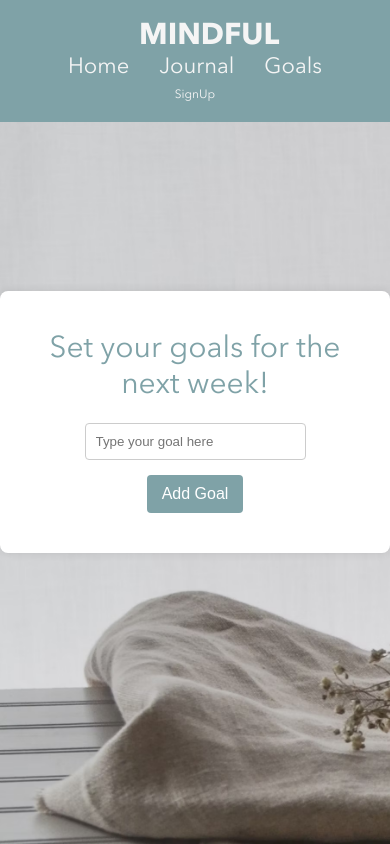
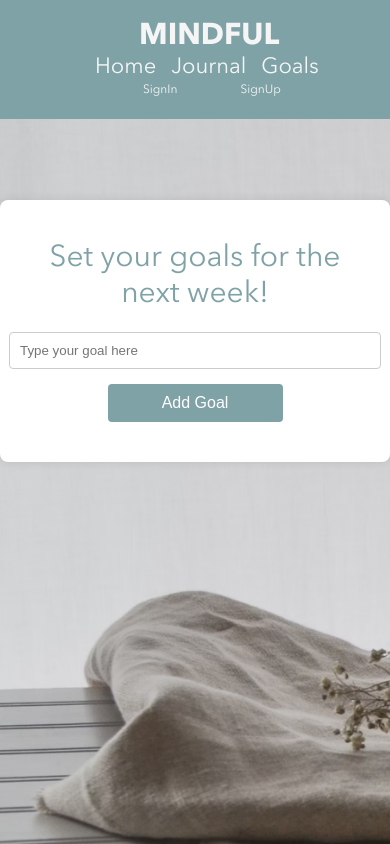
Before and after one commit to Afnanyb/Mindful-moments-journal, a React (Vite) app in the folder client/: page /goals in a window 390 px wide. Built offline with nearby package versions, Linux system fonts and the light colour scheme; a web font is replaced by a local one.

Commit message:
update edit end point,responsivenes

```diff
--- a/client/package.json
+++ b/client/package.json
@@ -11,6 +11,10 @@
   },
   "dependencies": {
     "axios": "^1.6.5",
+    "jsonwebtoken": "^9.0.2",
+    "passport": "^0.7.0",
+    "passport-jwt": "^4.0.1",
+    "passport-local": "^1.0.0",
     "react": "^18.2.0",
     "react-dom": "^18.2.0",
     "react-router-dom": "^6.21.1",
--- a/client/src/App.jsx
+++ b/client/src/App.jsx
@@ -7,16 +7,40 @@ import SignUp from "./Component/SignUp/SignUp";
 
 function App() {
   return (
+    <>
       <Router>
         <nav>
-        <a className="logo">MINDFUL</a>
+          <Link to="/" className="logo">
+            MINDFUL
+          </Link>
           <div className="nav__items">
             <div className="nav__pages">
-            <Link to="/">Home</Link>
-            <Link to="/journal-entry">Journal </Link>
-            <Link to="/goals">Goals</Link>
+              <Link
+                to="/"
+                className="nav__pages--style"
+                aria-label="Go to Home"
+              >
+                Home
+              </Link>
+              <Link
+                to="/journal-entry"
+                className="nav__pages--style"
+                aria-label="Go to Journal"
+              >
+                Journal
+              </Link>
+              <Link
+                to="/goals"
+                className="nav__pages--style"
+                aria-label="Go to Goals"
+              >
+                Goals
+              </Link>
             </div>
             <div className="nav__signup">
+              <Link to="/" className="nav__items--signup">
+                SignIn
+              </Link>
               <Link to="/signup" className="nav__items--signup">
                 SignUp
               </Link>
@@ -31,6 +55,7 @@ function App() {
           <Route path="/signup" element={<SignUp />} />
         </Routes>
       </Router>
+    </>
   );
 }
 
--- a/client/src/App.scss
+++ b/client/src/App.scss
@@ -2,8 +2,23 @@
 @use "./style/typography" as *;
 
 body {
-  margin: 0;
+  font-family: "Avenir";
+  margin: auto;
   padding: 0;
+  background-image: url("../../client/src/assets/Image/cup.jpeg");
+  background-size: cover;
+  background-attachment: fixed;
+  background-repeat: no-repeat;
+  background-position: 0cqh;
+  display: flex;
+  align-items: center;
+  justify-content: center;
+  overflow: scroll;
+  background-color: #f8f8f8;
+
+  @include mobile {
+    width: 100%;
+  }
 }
 
 nav {
@@ -14,17 +29,18 @@ nav {
   width: 100%;
   left: 0;
   right: 0;
-  z-index: 100;
+
   background-color: #7fa2a7;
   border-bottom: 2px solid #7fa2a7;
   padding: 18px 0;
-  display: flex;
   justify-content: left;
   align-items: center;
   font-family: "Avenir";
 
   @include mobile {
     flex-direction: column;
+    justify-content: center;
+    align-items: center;
   }
 }
 
@@ -49,20 +65,34 @@ nav {
 
   @include mobile {
     flex-direction: column;
+    justify-content: center;
+    width: 200px;
   }
 
   &--signup {
     font-size: 12px;
     align-items: flex-end;
     padding-top: 0.5rem;
+    @include mobile {
+      margin-left: 3rem;
+    }
   }
 }
 
 .nav__pages {
   flex-direction: row;
+  width: 300px;
+
+  &--style {
+    @include mobile {
+      margin-left: 0;
+      padding: 0;
+    }
+  }
 }
 
 .nav__signup {
+  flex-direction: row;
   justify-content: right;
 }
 
--- a/client/src/Component/Goalsetting/Goalsetting.scss
+++ b/client/src/Component/Goalsetting/Goalsetting.scss
@@ -1,3 +1,6 @@
+@use "../../style/mixins" as *;
+@use "../../style/typography" as *;
+
 .goals-container {
   max-width: 600px;
   margin: auto;
@@ -6,6 +9,11 @@
   border-radius: 8px;
   box-shadow: 0 0 10px rgba(0, 0, 0, 0.1);
   text-align: center;
+  margin-top: 100px;
+
+  @include mobile {
+    margin-top: 200px;
+  }
 }
 
 .goals-title {
@@ -17,6 +25,7 @@
 
 .input-container {
   display: flex;
+  flex-direction: column;
   justify-content: space-between;
   align-items: center;
   margin-bottom: 20px;
@@ -67,6 +76,7 @@
 
 .remove-goal-btn {
   background-color: orangered;
+  width: 2rem;
   color: #fff;
   padding: 8px 12px;
   border: none;
--- a/client/src/Component/Home/Home.jsx
+++ b/client/src/Component/Home/Home.jsx
@@ -13,13 +13,13 @@ function Home() {
     <>
       <div className="container__form">
         <h1 className="container__header">Sign In</h1>
-        <label>Name</label>
+        <label htmlFor="name"> Name</label>
         <input
           value={name}
           onChange={(e) => setName(e.target.value)}
           placeholder="write your name..."
         />
-        <label>Password</label>
+        <label htmlFor="password">Password</label>
         <input
           value={password}
           type="password"
--- a/client/src/Component/Home/Home.scss
+++ b/client/src/Component/Home/Home.scss
@@ -1,22 +1,5 @@
 @use "../../style/mixins" as *;
 @use "../../style/typography" as *;
-body {
-  font-family: "Avenir";
-  margin: 0;
-  padding: 0;
-  background-image: url("../../assets/Image/cup.jpeg");
-  background-size: cover;
-
-  background-repeat: no-repeat;
-  background-position: 0cqh;
-  display: flex;
-  align-items: center;
-  justify-content: center;
-  height: 100vh;
-  @include mobile {
-    width: 100%;
-  }
-}
 
 .container {
   display: flex;
@@ -26,12 +9,19 @@ body {
   align-items: flex-start;
   &__form {
     display: flex;
+    flex-direction: column;
+    align-items: center;
     width: 100%;
     border-radius: 8px;
     box-shadow: 0 0 10px lightgrey (0, 0, 0, 0.1);
     padding: 20px;
     text-align: center;
     width: 300px;
+    margin-top: 100px;
+
+    @include mobile {
+      margin-top: 150px;
+    }
   }
 
   &__header {
@@ -72,6 +62,8 @@ button {
   cursor: pointer;
   font-size: 16px;
   transition: 0.3s ease;
+  width: 50%;
+  justify-content: center;
 
   &:hover {
     background-color: #b08b5b;
--- a/client/src/Component/JournalEntry/JournalEntry.scss
+++ b/client/src/Component/JournalEntry/JournalEntry.scss
@@ -1,82 +1,45 @@
 @use "../../style/mixins" as *;
 @use "../../style/typography" as *;
 
-body {
-  font-family: "Avenir";
-  margin: 0;
-  padding: 0;
-  background-color: #f8f8f8;
+.journal {
+  &__container {
     display: flex;
+    border-radius: 8px;
+    box-shadow: 0 0 10px rgba(200, 195, 195, 0.1);
+    width: 90%;
+    max-width: 600px;
+    margin-top: 100px;
+    margin-bottom: 1rem;
+    flex-direction: column;
     align-items: center;
-  justify-content: center;
-  height: 100vh;
+
+    @include mobile {
+      margin: 150px 1rem 1rem 2rem;
+      width: calc(100vw - 300px);
+      min-width: 300px;
+    }
   }
 
-.journal__container {
-  border-radius: 8px;
-  box-shadow: 0 0 10px rgba(200, 195, 195, 0.1);
-  padding: 20px;
-  text-align: center;
-  width: 90%;
-  max-width: 600px;
-}
-
-.journal__mood {
-  margin-bottom: 3rem;
-}
-
-div {
-  display: flex;
-  flex-direction: column;
-  align-items: center;
-  justify-content: center;
-}
-
-.journal__mood {
+  &__mood {
     font-size: 28px;
     margin-bottom: 10px;
     color: #7fa2a7;
   }
 
-.mood-options {
-  display: flex;
-  justify-content: space-around;
-  margin-bottom: 20px;
-  width: 100%;
-}
-
-.mood-dropdown {
+  &__dropdown {
     width: 100%;
     padding: 10px;
     border: 1px solid #ccc;
     border-radius: 5px;
     cursor: pointer;
-  font-size: 16px;
+    font-size: 12px;
     transition: background-color 0.3s ease;
 
     &:hover {
       background-color: #f8f8f8;
     }
   }
-
-.mood-option {
-  cursor: pointer;
-  padding: 10px;
-  border: 1px solid #ccc;
-  border-radius: 5px;
-  transition: background-color 0.3s ease;
-
-  &:hover {
-    background-color: #f8f8f8;
-  }
-
-  &.selected {
-    background-color: #007aff;
-    color: #fff;
-  }
-}
-
-textarea {
+  &__textarea {
     width: 550px;
     height: 300px;
     max-width: 550px;
@@ -88,44 +51,68 @@ textarea {
     border: 1px solid black;
     border-radius: 4px;
     font-size: 16px;
+
+    @include mobile {
+      width: 100px;
     }
-
-button {
-  background-color: #1da1f2;
-
-  padding: 10px 15px;
-  border: none;
-  border-radius: 4px;
-  cursor: pointer;
-  font-size: 16px;
-  transition: background-color 0.3s ease;
   }
-.journal__entries {
+  &__log {
     display: flex;
+    flex-direction: column;
+    width: 100%;
     flex-wrap: wrap;
     justify-content: space-between;
-  border: 2px solid black;
+    border: 1px solid black;
+    background-color: #fff;
+    margin-top: 1rem;
     padding: 10px;
+  }
 }
 
 .entry {
+  width: 100%;
+  flex-wrap: wrap;
+  justify-content: space-between;
+  border: 1px solid black;
+  background-color: #fff;
+  margin-top: 1rem;
+  padding: 10px;
+
+  &__container {
+    flex-direction: column;
+
+    margin-bottom: 15px;
+    padding: 0;
+    width: 100%;
+    border-bottom: 1px solid black;
+    justify-content: center;
+    align-items: center;
+  }
+
+  &__header {
+    display: flex;
     flex-direction: row;
-  width: calc(33.33% - 10px);
-  margin-bottom: 15px;
-  padding: 5px;
-  width: 70%;
-  box-sizing: border-box;
-  border-bottom: 1px solid black;
+    width: 100%;
     justify-content: space-between;
+  }
 
-  &__text {
+  &__buttons {
+    display: flex;
+    align-items: center;
+    justify-content: center;
+    flex-direction: row;
+    font-size: 1rem;
+    gap: 1rem;
+  }
+
+  &__content {
     margin-bottom: 10px;
     justify-content: space-between;
-    align-items: center;
   }
 
   &__mood {
     font-weight: bold;
-    color: bisque;
+    color: #7fa2a7;
+    font-family: "Open Sans";
   }
 }
--- a/client/src/Component/SignUp/SignUp.scss
+++ b/client/src/Component/SignUp/SignUp.scss
@@ -1,17 +1,4 @@
 @use "../../style/mixins" as *;
-body {
-  font-family: "Avenir";
-  margin: 0;
-  padding: 0;
-  background-image: url("../../assets/Image/cup.jpeg");
-  background-size: cover;
-  background-repeat: no-repeat;
-  background-position: 0cqh;
-  display: flex;
-  align-items: center;
-  justify-content: center;
-  height: 100vh;
-}
 
 .container {
   display: flex;
```
Also changed, not shown: client/src/Component/JournalEntry/JournalEntry.jsx (+30 -11 lines), 2 other files (tests, documents, lock files or other folders). Lines whose indentation alone changed are shown as unchanged.
